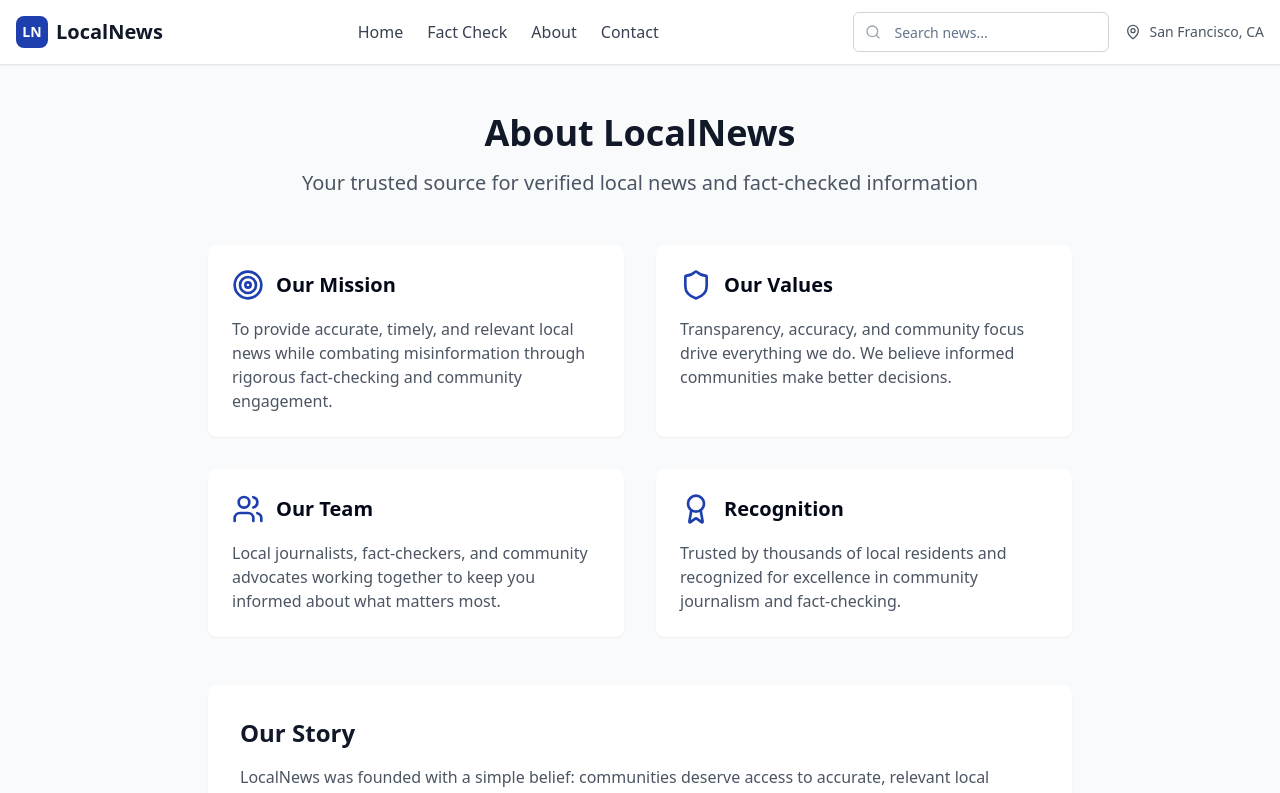
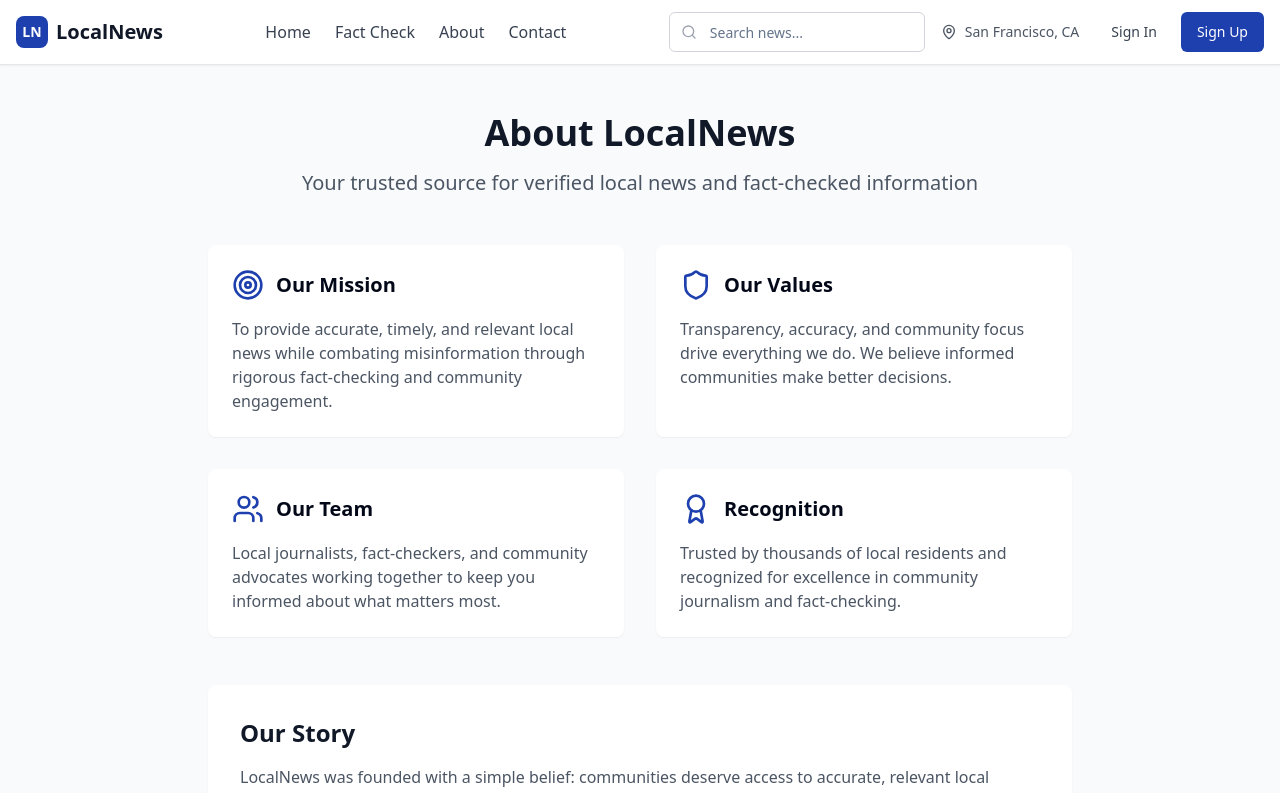
Before and after one commit to fiyu0507/truth-pulse-news-feed, a React (Vite) app: page /about in a window 1280 px wide. Shown: the top 793 px of the page. Built offline with nearby package versions, Linux system fonts and the light colour scheme.

Commit message:
Add authentication links to homepage
Adds links to sign-in and sign-up pages in the navigation bar on the homepage for easy access.

```diff
--- a/src/components/Navigation.tsx
+++ b/src/components/Navigation.tsx
@@ -40,7 +40,7 @@ export const Navigation = () => {
             <Link to="/contact" className="text-gray-700 hover:text-blue-800 font-medium transition-colors">Contact</Link>
           </div>
 
-          {/* Search and Location */}
+          {/* Search, Location, and Auth */}
           <div className="hidden md:flex items-center space-x-4">
             <form onSubmit={handleSearch} className="relative">
               <Search className="absolute left-3 top-1/2 transform -translate-y-1/2 text-gray-400 w-4 h-4" />
@@ -55,6 +55,18 @@ export const Navigation = () => {
             <div className="flex items-center space-x-2 text-sm text-gray-600">
               <MapPin className="w-4 h-4" />
               <span>San Francisco, CA</span>
+            </div>
+            <div className="flex items-center space-x-2">
+              <Link to="/signin">
+                <Button variant="ghost" className="text-gray-700 hover:text-blue-800">
+                  Sign In
+                </Button>
+              </Link>
+              <Link to="/signup">
+                <Button className="bg-blue-800 hover:bg-blue-900 text-white">
+                  Sign Up
+                </Button>
+              </Link>
             </div>
           </div>
 
@@ -94,6 +106,18 @@ export const Navigation = () => {
                 <Link to="/about" className="text-gray-700 hover:text-blue-800 font-medium py-2" onClick={() => setIsMenuOpen(false)}>About</Link>
                 <Link to="/contact" className="text-gray-700 hover:text-blue-800 font-medium py-2" onClick={() => setIsMenuOpen(false)}>Contact</Link>
               </div>
+              <div className="flex flex-col space-y-2 pt-4 border-t border-gray-200">
+                <Link to="/signin" onClick={() => setIsMenuOpen(false)}>
+                  <Button variant="ghost" className="w-full justify-start text-gray-700 hover:text-blue-800">
+                    Sign In
+                  </Button>
+                </Link>
+                <Link to="/signup" onClick={() => setIsMenuOpen(false)}>
+                  <Button className="w-full bg-blue-800 hover:bg-blue-900 text-white">
+                    Sign Up
+                  </Button>
+                </Link>
+              </div>
             </div>
           </div>
         )}
```
